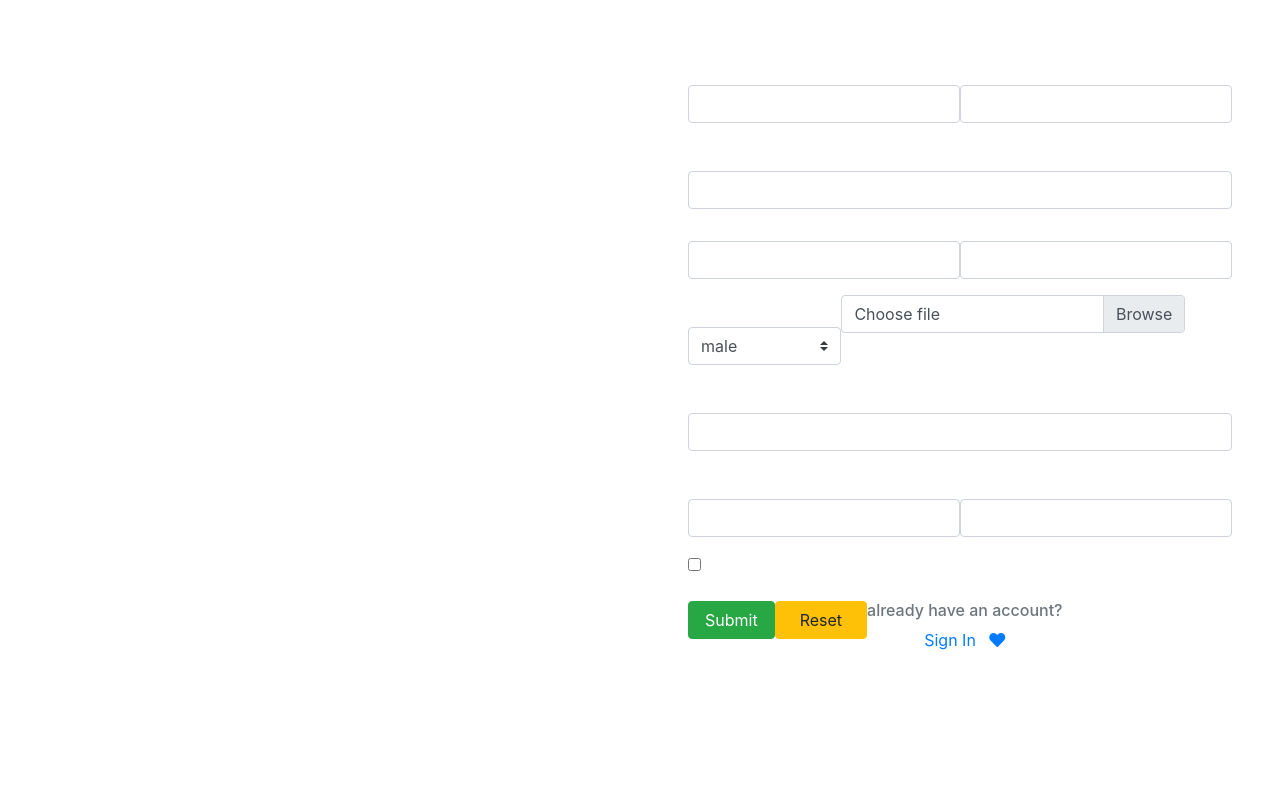
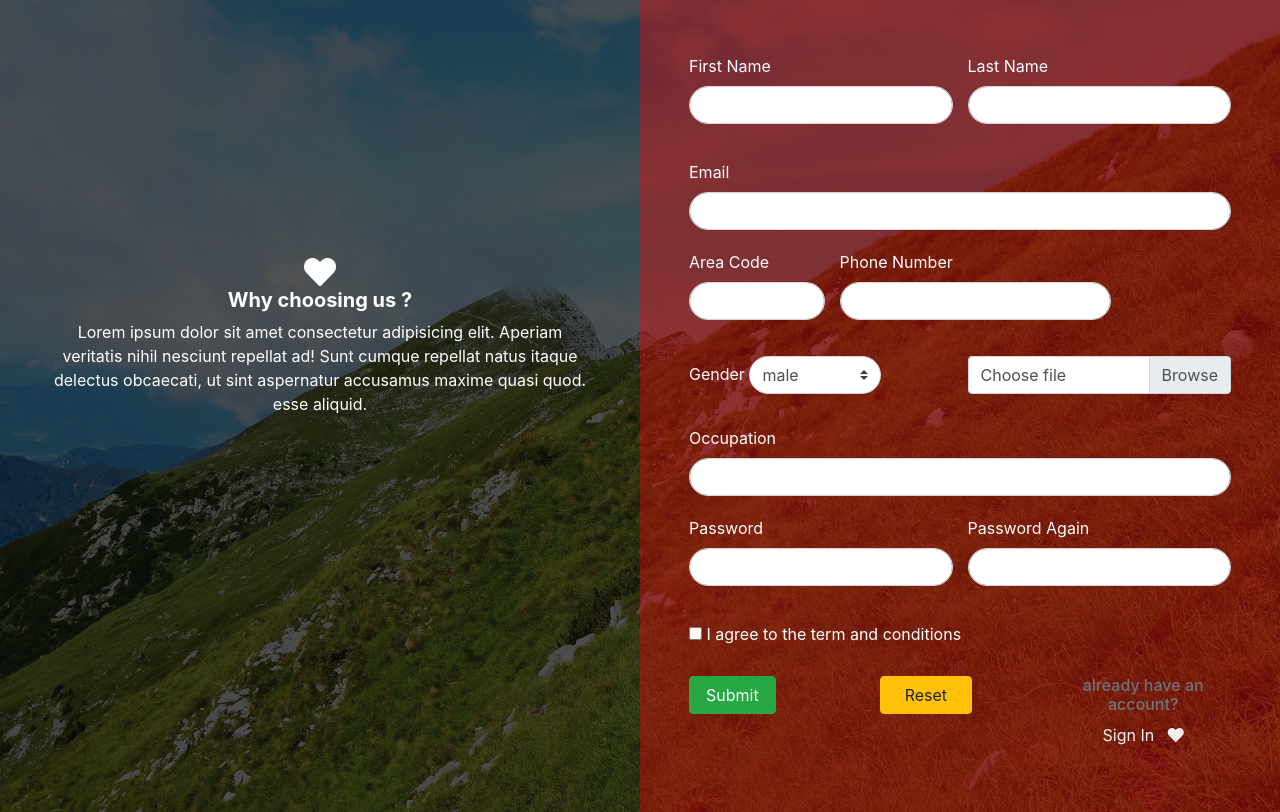
Before and after one commit to babulakterfsd/js-form-validator, a plain HTML site: page index.html in a window 1280 px wide. Shown: the part 124-936 px from the top of the page. Before the commit the page ends 840 px from the top, so only its background shows below. Drawn offline with Linux system fonts and the light colour scheme.

Commit message:
css added

```diff
--- a/css/main.css
+++ b/css/main.css
@@ -116,6 +116,60 @@ textarea {
 
    /* --------- body style -------- */
 
+
+  .custom-container {
+    background-image: url('../images/bestheel.jpg');
+    background-repeat: no-repeat;
+    background-size: cover;
+    background-position: center;
+    background-attachment: fixed;
+}
+.custom-row {
+    background-color: rgba(10, 10, 10, 0.7);
+}
+
+.form-container {
+    background-color: rgba(241, 6, 6, 0.4);
+    border: 1px solid transparent;
+}
+.form-group .form-wrapper {
+    width: 50%;
+}
+.form-group .phone:first-child {
+   width: 25%;
+   margin-right: 20px;
+}
+.form-group .form-wrapper:first-child {
+    margin-right: 15px;
+}
+.c-form input {
+    border-radius: 50px;
+    -webkit-border-radius: 50px;
+    -moz-border-radius: 50px;
+    -ms-border-radius: 50px;
+    -o-border-radius: 50px;
+    margin-bottom: 20px;
+}
+
+.form-group select {
+    border-radius: 50px;
+    -webkit-border-radius: 50px;
+    -moz-border-radius: 50px;
+    -ms-border-radius: 50px;
+    -o-border-radius: 50px;
+    width: 50%;
+}
+.form-group .datalist-input {
+    width: 100%;
+}
+
+.form-group a {
+    text-decoration: none;
+    color: #f3efef;
+}
+.form-group .c-checkbox {
+    width: 100%;
+}
 
 
 
```
